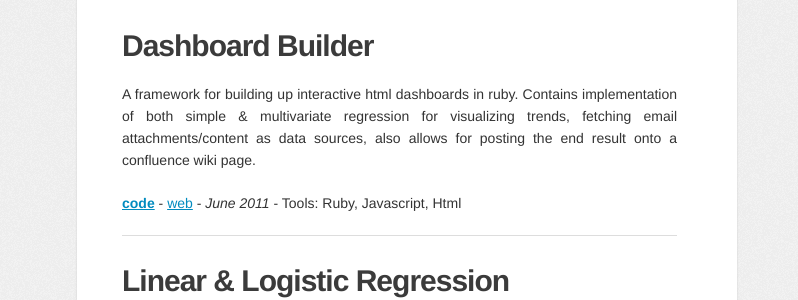
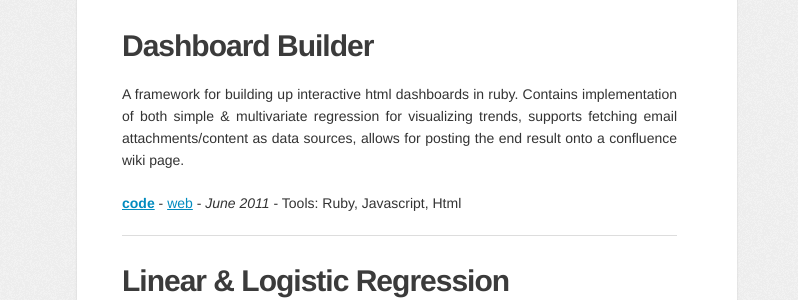
Before and after one commit to al3xandr3/al3xandr3.github.io, a Jekyll site: the page built from pages/code.html, in a window 1280 px wide. Shown: the part 196-496 px from the top of the page, without its empty margins (218-1016 px from the left). Built offline with Jekyll 4.4.1, drawn with Linux system fonts in a browser that asks for light colours.

Commit message:
code update

```diff
--- a/_org/pages/code.org
+++ b/_org/pages/code.org
@@ -3,7 +3,7 @@
 
 ** Dashboard Builder
 
-A framework for building up interactive html dashboards in ruby. Contains implementation of both simple & multivariate regression for visualizing trends, fetching email attachments/content as data sources, also allows for posting the end result onto a confluence wiki page.
+A framework for building up interactive html dashboards in ruby. Contains implementation of both simple & multivariate regression for visualizing trends, supports fetching email attachments/content as data sources,  allows for posting the end result onto a confluence wiki page.
 
 [[https://github.com/al3xandr3/Dashboard][*code*]] - [[http://al3xandr3.github.com/2011/05/24/dashboards.html][web]] - /June 2011/ - Tools: Ruby, Javascript, Html
 
--- a/pages/code.html
+++ b/pages/code.html
@@ -13,7 +13,7 @@ title: Code
 
 
 <p>
-A framework for building up interactive html dashboards in ruby. Contains implementation of both simple &amp; multivariate regression for visualizing trends, fetching email attachments/content as data sources, also allows for posting the end result onto a confluence wiki page.
+A framework for building up interactive html dashboards in ruby. Contains implementation of both simple &amp; multivariate regression for visualizing trends, supports fetching email attachments/content as data sources,  allows for posting the end result onto a confluence wiki page.
 </p>
 <p>
 <a href="https://github.com/al3xandr3/Dashboard"><b>code</b></a> - <a href="http://al3xandr3.github.com/2011/05/24/dashboards.html">web</a> - <i>June 2011</i> - Tools: Ruby, Javascript, Html
```
